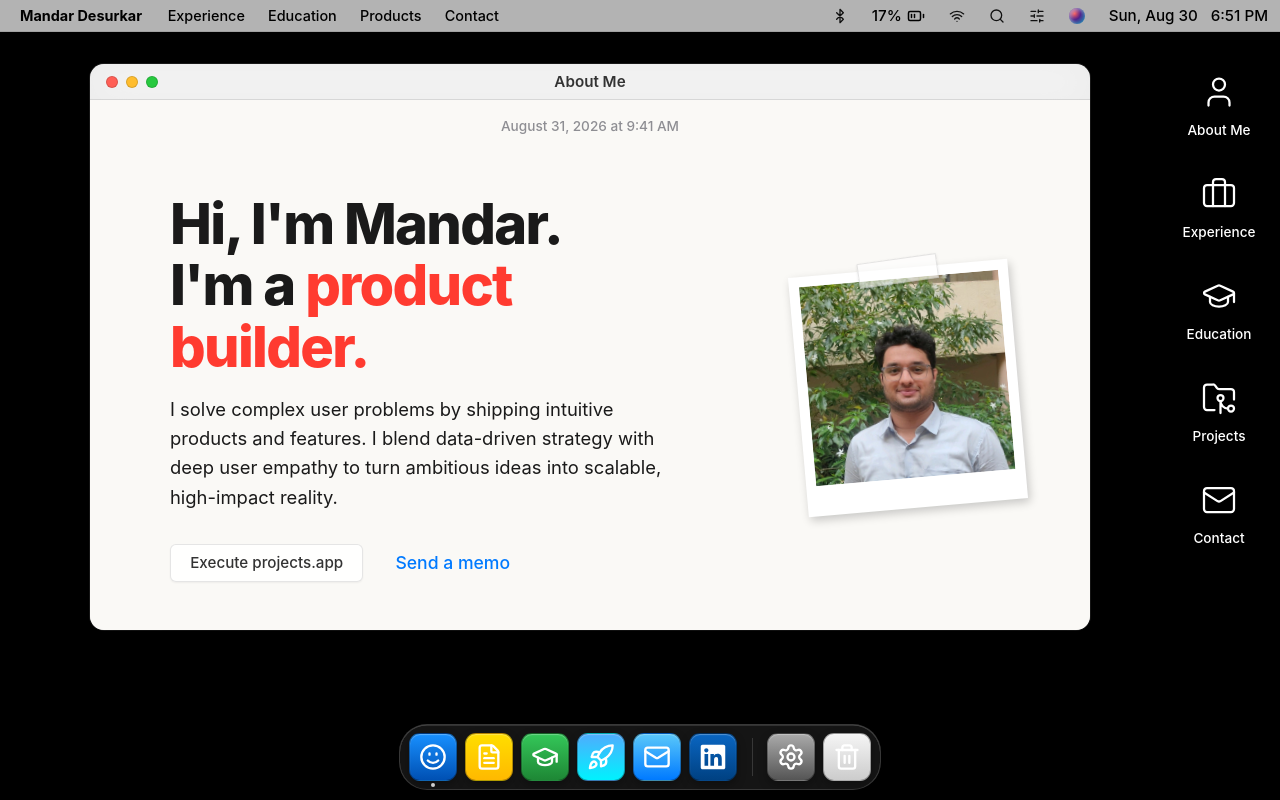
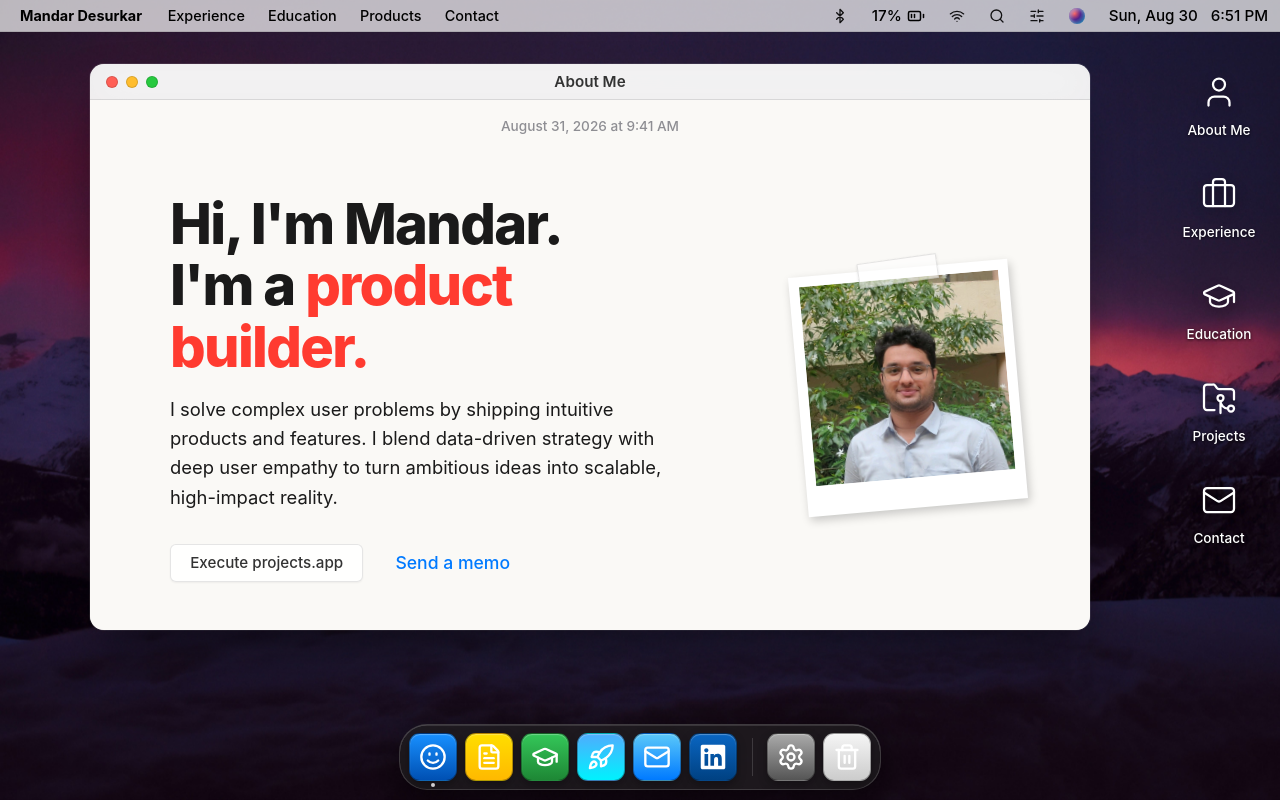
Before and after one commit to Mandar-Desurkar/Mandar-website, a Next.js app: page / in a window 1280 px wide. Built offline with nearby package versions, Linux system fonts and the light colour scheme.

Commit message:
feat: add desktop wallpaper

```diff
--- a/src/app/globals.css
+++ b/src/app/globals.css
@@ -27,8 +27,9 @@ html,
 body {
   max-width: 100vw;
   overflow-x: hidden;
-  /* Solid Black OS background */
-  background: #000000;
+  /* OS Desktop Wallpaper */
+  background: url('/wallpaper.jpg') no-repeat center center fixed;
+  background-size: cover;
   min-height: 100vh;
   color: var(--os-text);
   font-family: -apple-system, BlinkMacSystemFont, "Segoe UI", Roboto, Helvetica, Arial, sans-serif;
```
Also changed, not shown: public/wallpaper.jpg (added).
